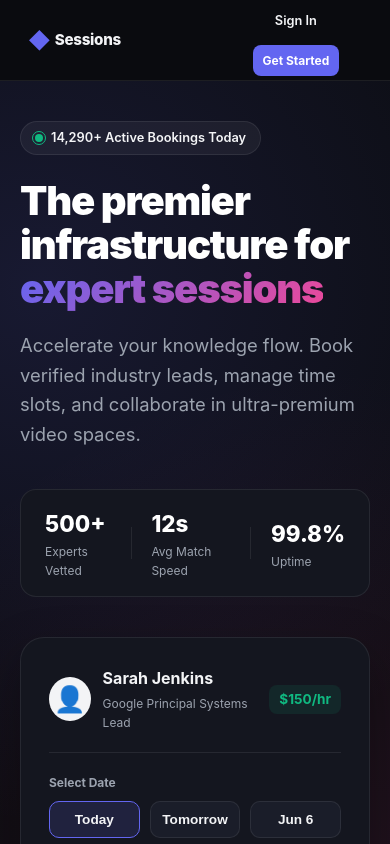
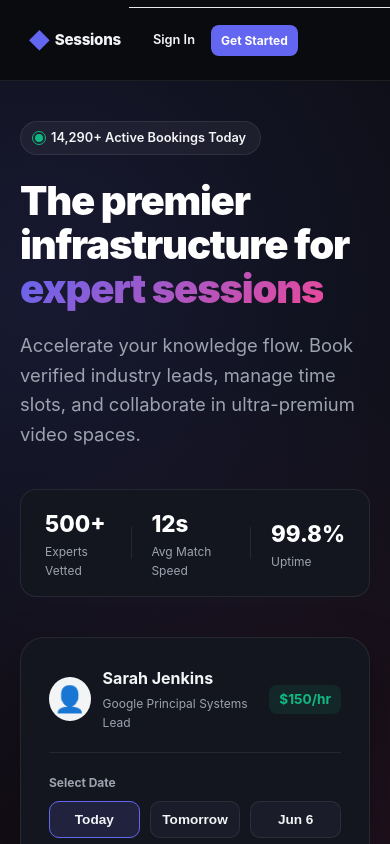
Before and after one commit to vedant-hirani/session-management-front, a React (Vite) app: page / in a window 390 px wide. Shown: the top 844 px of the page. Built offline with nearby package versions, Linux system fonts and the light colour scheme; no server answers.

Commit message:
fix: hide auth showcase left panel on mobile devices for improved accessibility and viewport focus

```diff
--- a/src/features/auth/pages/LoginPage.css
+++ b/src/features/auth/pages/LoginPage.css
@@ -422,6 +422,22 @@
   }
 }
 
+@media (max-width: 768px) {
+  .auth-left {
+    display: none;
+  }
+
+  .auth-right {
+    flex: 1;
+    width: 100%;
+    min-height: 100vh;
+    padding: 2rem 1.5rem;
+    display: flex;
+    align-items: center;
+    justify-content: center;
+  }
+}
+
 @media (max-width: 600px) {
   .auth-showcase-container {
     grid-template-columns: 1fr;
--- a/src/features/landing/pages/LandingPage.css
+++ b/src/features/landing/pages/LandingPage.css
@@ -61,8 +61,9 @@
   letter-spacing: -0.02em;
 }
 
-.navbar-actions {
-  display: flex;
+.landing-navbar .navbar-actions {
+  display: flex !important;
+  flex-direction: row !important;
   align-items: center;
   gap: 16px;
 }
@@ -1332,7 +1333,9 @@
     font-size: 0.95rem;
   }
 
-  .navbar-actions {
+  .landing-navbar .navbar-actions {
+    display: flex !important;
+    flex-direction: row !important;
     gap: 8px;
     flex-shrink: 0;
     align-items: center;
```
